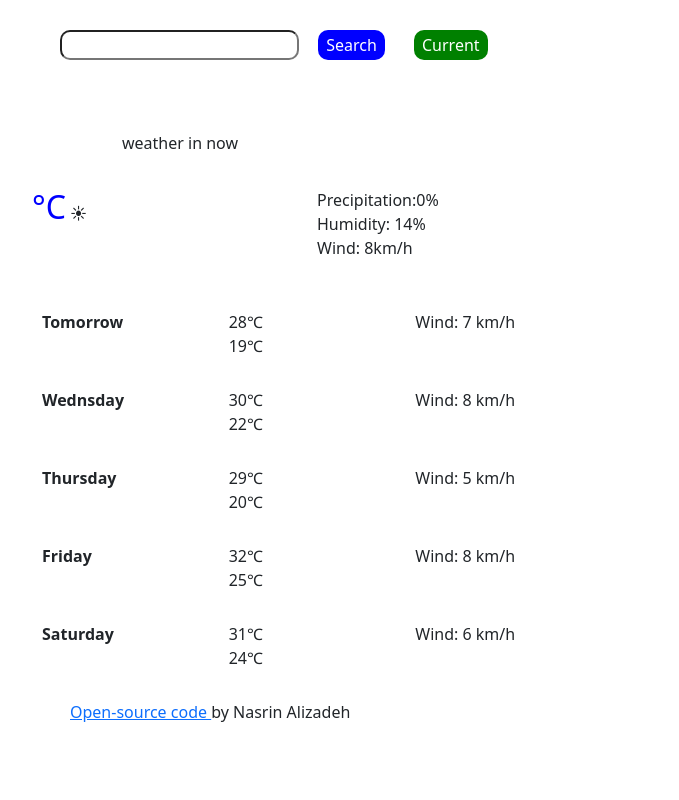
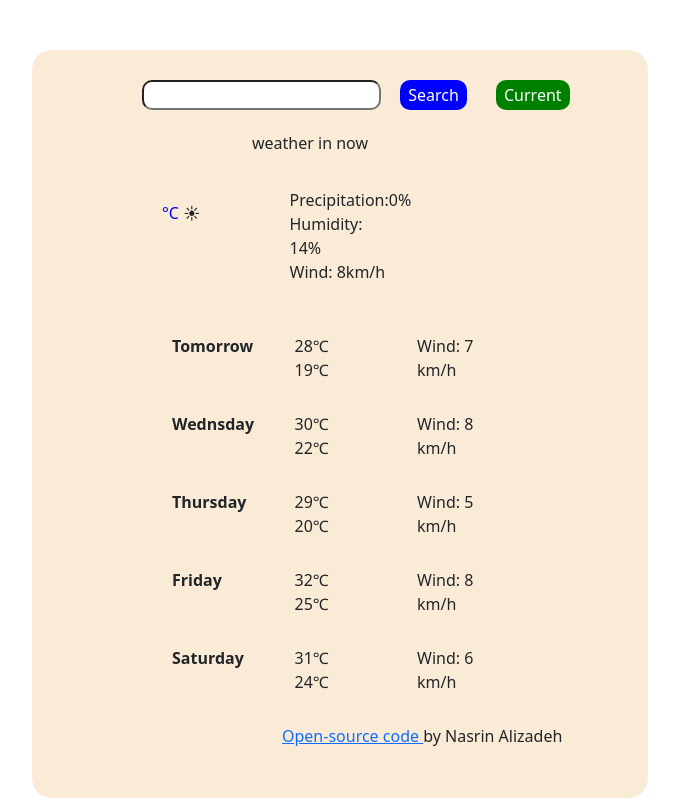
Before and after one commit to Nasrin200/Weather-Project, a plain HTML site: page index.html in a window 1280 px wide. Shown: the whole page, without its empty margins (50-729 px from the left). Drawn offline with nearby package versions, Linux system fonts and the light colour scheme.

Commit message:
improved css and html

```diff
--- a/index.html
+++ b/index.html
@@ -16,8 +16,10 @@
   </head>
 
   <body>
-    <span
-      ><form class="weather" id="forms">
+    <div class="container">
+
+<div class="weather-border">
+      <form class="weather" id="forms">
         <input type="text" id="cityname" class="cityName" />
         <input
           class="search"
@@ -30,20 +32,20 @@
 
     <button>Current</button>
 
-    <div class="container">
-      <span class="header"
+    <div class="centered">
+      <div><span class="header"
         >weather in
         <h1 id="hc"></h1>
         now</span
       >
+    </div>
       <p id="time"></p>
       <div class="sunny">
         <div class="row">
           <div class="col-3">
             <span>
-              <h2 id="cityTemp"><span id="centigrad">°C</span></h2>
-              <span class="sun">☀</span></span
-            >
+              <h2 id="cityTemp"></h2></span><span id="centigrad">°C</span></h2>
+              <span class="sun">☀</span>
           </div>
           <div class="col-3">
             Precipitation:<span id="prec">0</span>% <br />
@@ -55,8 +57,8 @@
 
       <div class="tomorrow">
         <div class="row">
-          <div class="col-2"><strong> Tomorrow</strong></div>
-          <div class="col-2">
+          <div class="col-3"><strong> Tomorrow</strong></div>
+          <div class="col-3">
             28℃ <br />
             19℃
           </div>
@@ -65,8 +67,8 @@
       </div>
       <div class="wednsday">
         <div class="row">
-          <div class="col-2"><strong>Wednsday</strong></div>
-          <div class="col-2">
+          <div class="col-3"><strong>Wednsday</strong></div>
+          <div class="col-3">
             30℃ <br />
             22℃
           </div>
@@ -76,8 +78,8 @@
       </div>
       <div class="thursday">
         <div class="row">
-          <div class="col-2"><strong>Thursday</strong></div>
-          <div class="col-2">
+          <div class="col-3"><strong>Thursday</strong></div>
+          <div class="col-3">
             29℃ <br />
             20℃
           </div>
@@ -86,8 +88,8 @@
       </div>
       <div class="friday">
         <div class="row">
-          <div class="col-2"><strong>Friday</strong></div>
-          <div class="col-2">
+          <div class="col-3"><strong>Friday</strong></div>
+          <div class="col-3">
             32℃ <br />
             25℃
           </div>
@@ -96,16 +98,18 @@
       </div>
       <div class="saturday">
         <div class="row">
-          <div class="col-2"><strong>Saturday</strong></div>
-          <div class="col-2">
+          <div class="col-3"><strong>Saturday</strong></div>
+          <div class="col-3">
             31℃ <br />
             24℃
           </div>
           <div class="col-3">Wind: 6 km/h</div>
         </div>
       </div>
+      <script src="src/index.js"></script>
+    <div id="open-source"><a href="https://github.com/Nasrin200/Weather-Project" target="_blank">Open-source code </a>by Nasrin Alizadeh</div>
+  </div>
     </div>
-    <script src="src/index.js"></script>
-    <div id="open-source"><a href="https://github.com/Nasrin200/Weather-Project" target="_blank">Open-source code </a>by Nasrin Alizadeh</div>
+  </div>
   </body>
 </html>
--- a/src/style.css
+++ b/src/style.css
@@ -1,3 +1,8 @@
+.weather-border {
+background-color: antiquewhite;
+margin-right: 500px;
+border-radius: 20px;
+}
 #forms {
 padding-top: 30px;
 }
@@ -12,6 +17,10 @@ h1 {
   margin-left: 90px;
 }
 h2 {
+  display: inline;
+  color: blue;
+}
+#centigrad {
   display: inline;
   color: blue;
 }
@@ -78,3 +87,6 @@ button {
   padding-top: 20px;
   padding-bottom: 50px;
 }
+.centered {
+  margin-left: 130px;
+}
```
